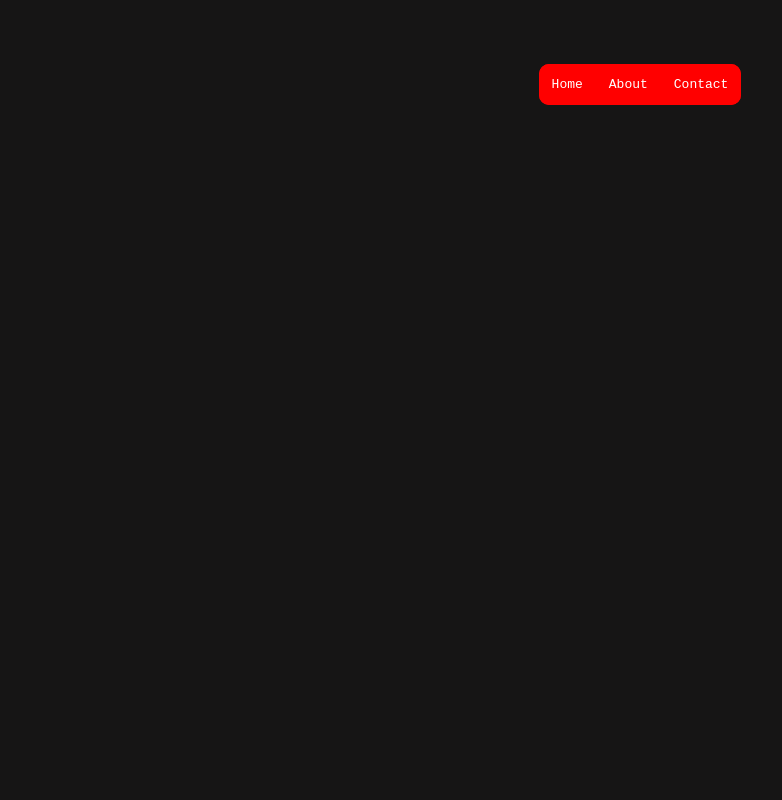
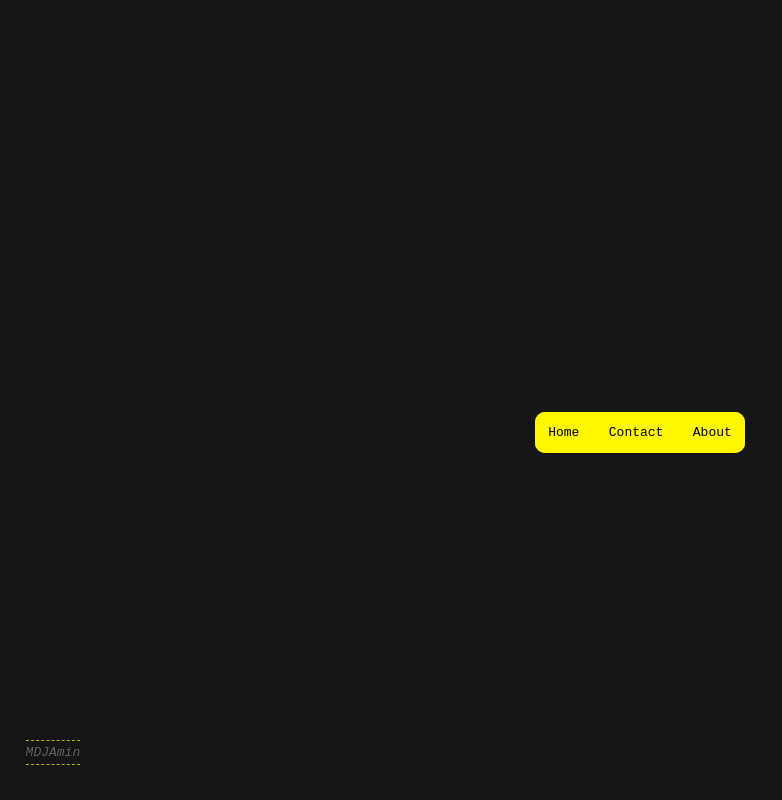
Before and after one commit to MDJAmin/simple-dropdown, a plain HTML site: page index.html in a window 1280 px wide. Shown: the whole page, without its empty margins (0-782 px from the left). Drawn offline with Linux system fonts and the light colour scheme.

Commit message:
feat: CC & Favicon & MDJAmin & Improve

```diff
--- a/css/style.css
+++ b/css/style.css
@@ -8,6 +8,10 @@
 }
 body {
   background-color: rgb(22, 21, 21);
+  min-height: 100vh;
+  display: flex;
+  align-items: center;
+  justify-content: center;
 }
 
 nav {
@@ -16,14 +20,13 @@ nav {
   margin-top: 5%;
 }
 ul {
-  background: rgb(255, 0, 0);
+  background: rgb(255, 247, 0);
   border-radius: 10px !important;
 }
 
 li {
-  border-radius: 10px !important;
   color: #fff;
-  background: rgb(255, 0, 0);
+  background: rgb(255, 247, 0);
   display: block;
   float: left;
   padding: 1rem;
@@ -31,20 +34,29 @@ li {
   text-decoration: none;
   transition: all 0.5s;
 }
+
+.middle {
+  padding: 0 3.4px;
+}
+li:last-child {
+  border-radius: 0 10px 10px 0 !important;
+}
+li:first-child {
+  border-radius: 10px 0 0 10px !important;
+}
 ul.dropdown > li {
   border-radius: 0 !important;
 }
 li a {
-  color: #fff;
+  color: #000000;
 }
 
 li:hover {
-  background: rgb(211, 202, 202);
+  background: rgb(205, 179, 8);
   cursor: pointer;
 }
 
 ul li ul {
-  background: orange;
   visibility: hidden;
   opacity: 0;
   min-width: 5rem;
@@ -66,3 +78,35 @@ ul li ul li {
   clear: both;
   width: 100%;
 }
+
+.dropdown {
+  text-align: center;
+  border-radius: none !important;
+}
+
+.MDJAminDiv {
+  z-index: 4444;
+  position: fixed;
+  bottom: 5%;
+  left: 2%;
+}
+
+.MDJAmin {
+  text-decoration: none;
+  border-bottom: 1px dashed rgba(255, 247, 0, 0.707);
+  border-top: 1px dashed rgba(255, 247, 0, 0.707);
+  /* border-bottom: 1px dashed rgb(44, 44, 44); */
+  /* border-top: 1px dashed rgb(44, 44, 44); */
+  padding: 4px 0;
+  /* color: rgba(44, 44, 44, 0.525); */
+  color: rgba(204, 204, 204, 0.414);
+  font-family: monospace;
+  font-style: italic;
+  font-size: 1em;
+  transition: all 0.5s;
+}
+
+.MDJAmin:hover {
+  /* color: #000000; */
+  color: rgb(255, 247, 0);
+}
--- a/index.html
+++ b/index.html
@@ -2,28 +2,51 @@
 <html lang="en">
   <head>
     <meta charset="UTF-8" />
-    <meta name="viewport" content="width=device-width, initial-scale=1.0" />
-    <link rel="stylesheet" href="css/style.css" />
-    <title>DropDown</title>
+    <meta
+      name="viewport"
+      content="width=device-width, initial-scale=1.0"
+    />
+    <link
+      rel="stylesheet"
+      href="css/style.css"
+    />
+    <link
+      rel="shortcut icon"
+      href="favicon.png"
+      type="image/x-icon"
+    />
+    <title>simple dropdown navigation menu</title>
   </head>
   <body>
     <nav role="navigation">
       <ul>
         <li><a href="#">Home</a></li>
         <li>
-          <a href="#">About</a>
+          <a
+            class="middle"
+            href="#"
+            >Contact</a
+          >
           <ul class="dropdown">
             <li><a href="https://github.com/MDJAmin">GitHub</a></li>
             <li>
-              <a href="https://www.linkedin.com/in/m-amin-jafarnejad"
-                >Linkedin</a
-              >
+              <a href="https://www.youtube.com/c/DARKLORDCDL">YouTube</a>
             </li>
-            <li><a href="https://www.youtube.com/c/DARKLORDCDL">YouTube</a></li>
+            <li>
+              <a href="https://dribbble.com/MDJAmin">Dribbble</a>
+            </li>
           </ul>
         </li>
-        <li><a href="#">Contact</a></li>
+        <li><a href="#">About</a></li>
       </ul>
     </nav>
+    <div class="MDJAminDiv">
+      <a
+        class="MDJAmin"
+        href="https://github.com/MDJAmin"
+        target="_blank"
+        >MDJAmin</a
+      >
+    </div>
   </body>
 </html>
```
Also changed, not shown: favicon.png (added).
